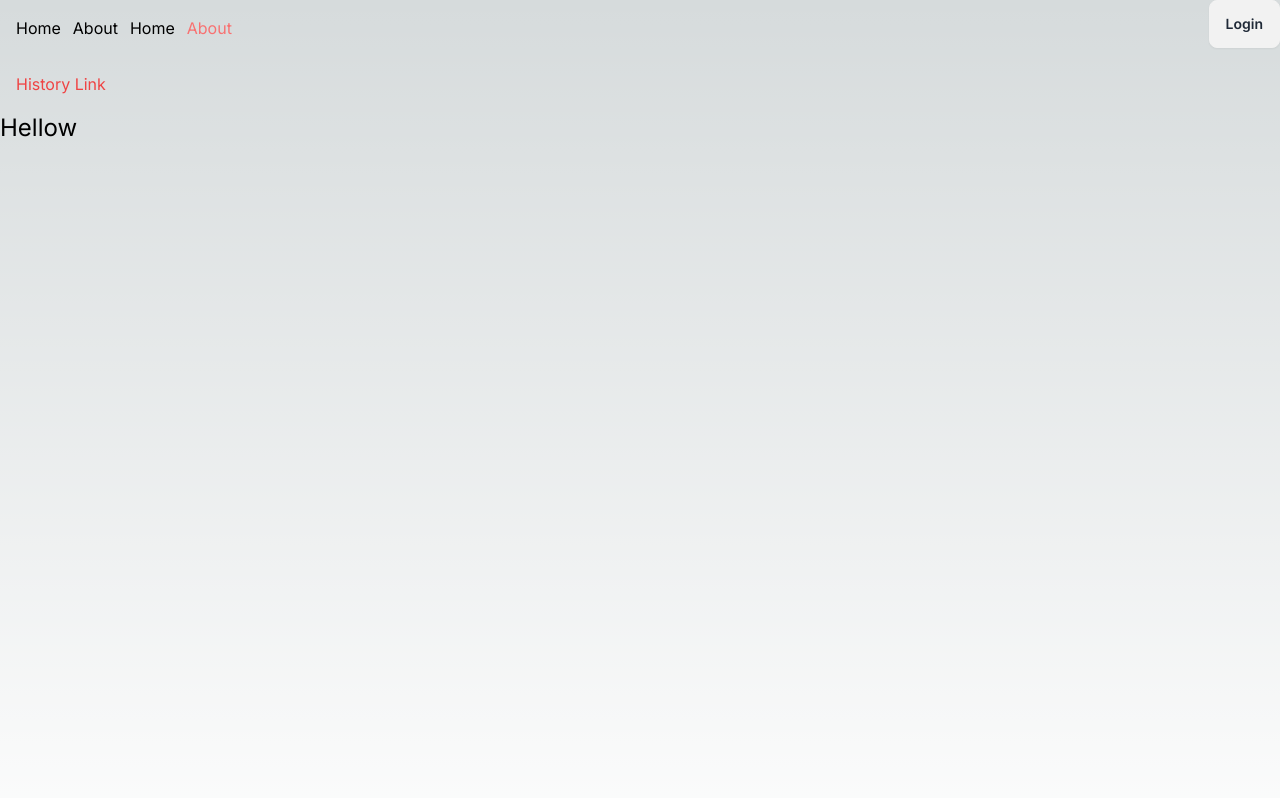
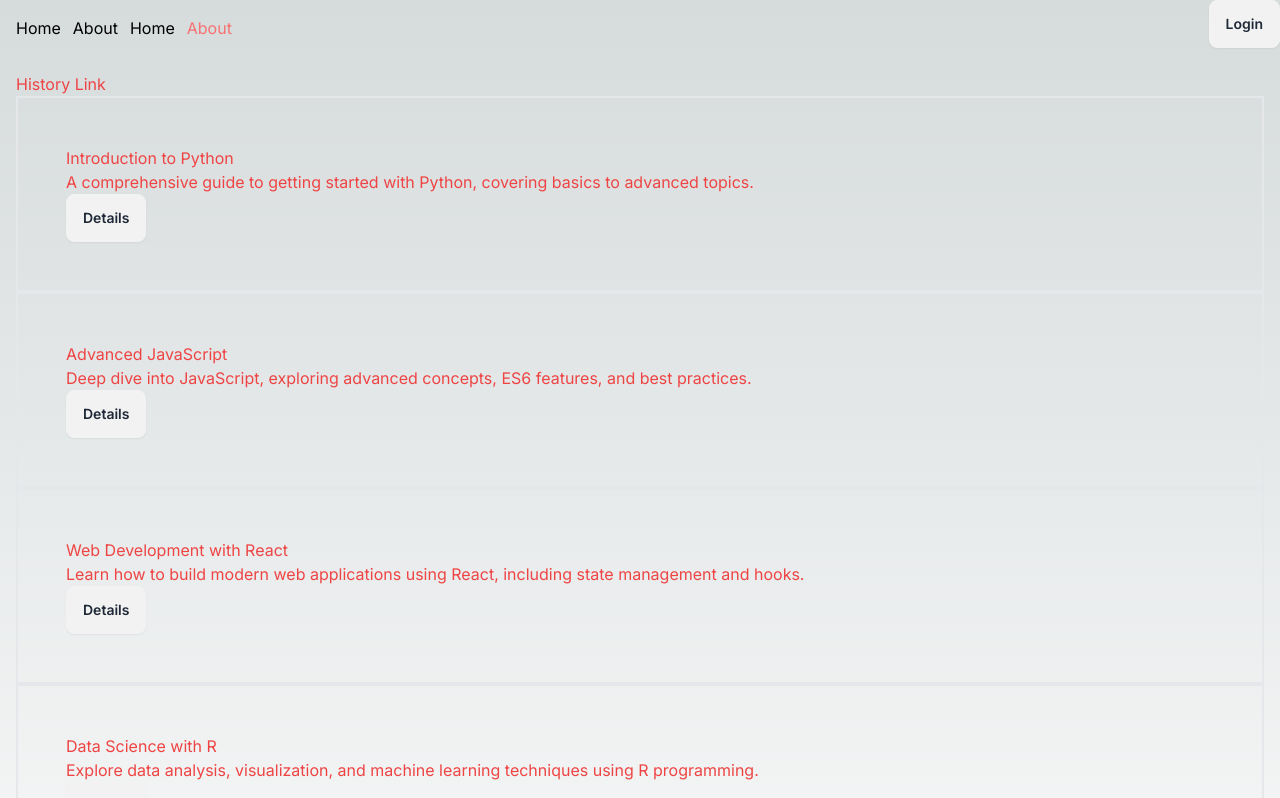
Before and after one commit to nafis200/next-js-1st, a Next.js app: page /about in a window 1280 px wide. Shown: the top 798 px of the page. Built offline with nearby package versions, Linux system fonts and the light colour scheme.

Commit message:
dynamic route

```diff
--- /dev/null
+++ b/src/app/blogs/[slug]/page.jsx
@@ -0,0 +1,13 @@
+
+
+
+
+const page = () => {
+    return (
+        <div>
+            <h2 className="text-2xl">Hellow how are you</h2>
+        </div>
+    );
+};
+
+export default page;
--- /dev/null
+++ b/src/app/blogs/page.jsx
@@ -0,0 +1,12 @@
+
+
+
+const page = () => {
+    return (
+        <div>
+
+        </div>
+    );
+};
+
+export default page;
--- a/src/app/layout.js
+++ b/src/app/layout.js
@@ -15,7 +15,7 @@ export default function RootLayout({ children }) {
       <body className={inter.className}>
 
         <Navbar></Navbar>
-         <div className="h-screen">
+         <div className="">
           {children}
           </div>
          <footer className="text-center text-4xl">
--- a/src/components/Aboutroute.jsx
+++ b/src/components/Aboutroute.jsx
@@ -1,9 +1,48 @@
 import Link from "next/link";
 
 const Aboutroute = () => {
+    const blogs = [
+        {
+            "slug": "introduction-to-python",
+            "title": "Introduction to Python",
+            "description": "A comprehensive guide to getting started with Python, covering basics to advanced topics."
+        },
+        {
+            "slug": "advanced-javascript",
+            "title": "Advanced JavaScript",
+            "description": "Deep dive into JavaScript, exploring advanced concepts, ES6 features, and best practices."
+        },
+        {
+            "slug": "web-development-with-react",
+            "title": "Web Development with React",
+            "description": "Learn how to build modern web applications using React, including state management and hooks."
+        },
+        {
+            "slug": "data-science-with-r",
+            "title": "Data Science with R",
+            "description": "Explore data analysis, visualization, and machine learning techniques using R programming."
+        },
+        {
+            "slug": "introduction-to-cyber-security",
+            "title": "Introduction to Cyber Security",
+            "description": "An essential course on the fundamentals of cyber security, including threat detection and prevention."
+        }
+    ]
+
     return (
         <div className="text-red-500 p-4">
             <Link href='/about/history'>History Link</Link>
+            {
+               blogs.map((blog)=>(
+                 <div key={blog.slug} className="border-2 p-12">
+                 <h3>{blog.title}</h3>
+                 <h3>{blog.description}</h3>
+                 <button className="btn">
+                    <Link href={`/blogs/${blog.slug}`}>Details</Link>
+                 </button>
+                 </div>
+               ))
+            }
         </div>
     );
 };
```
